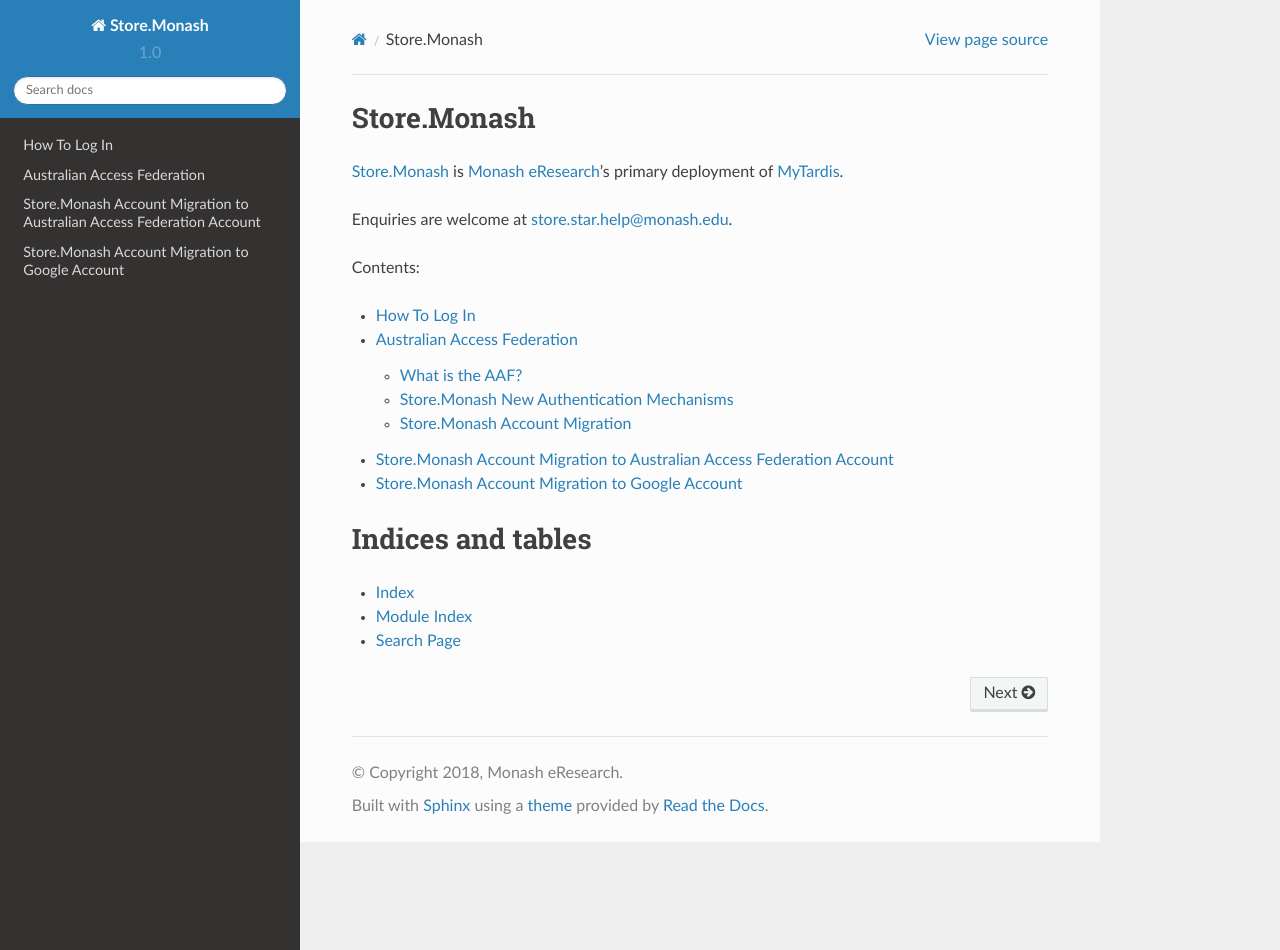
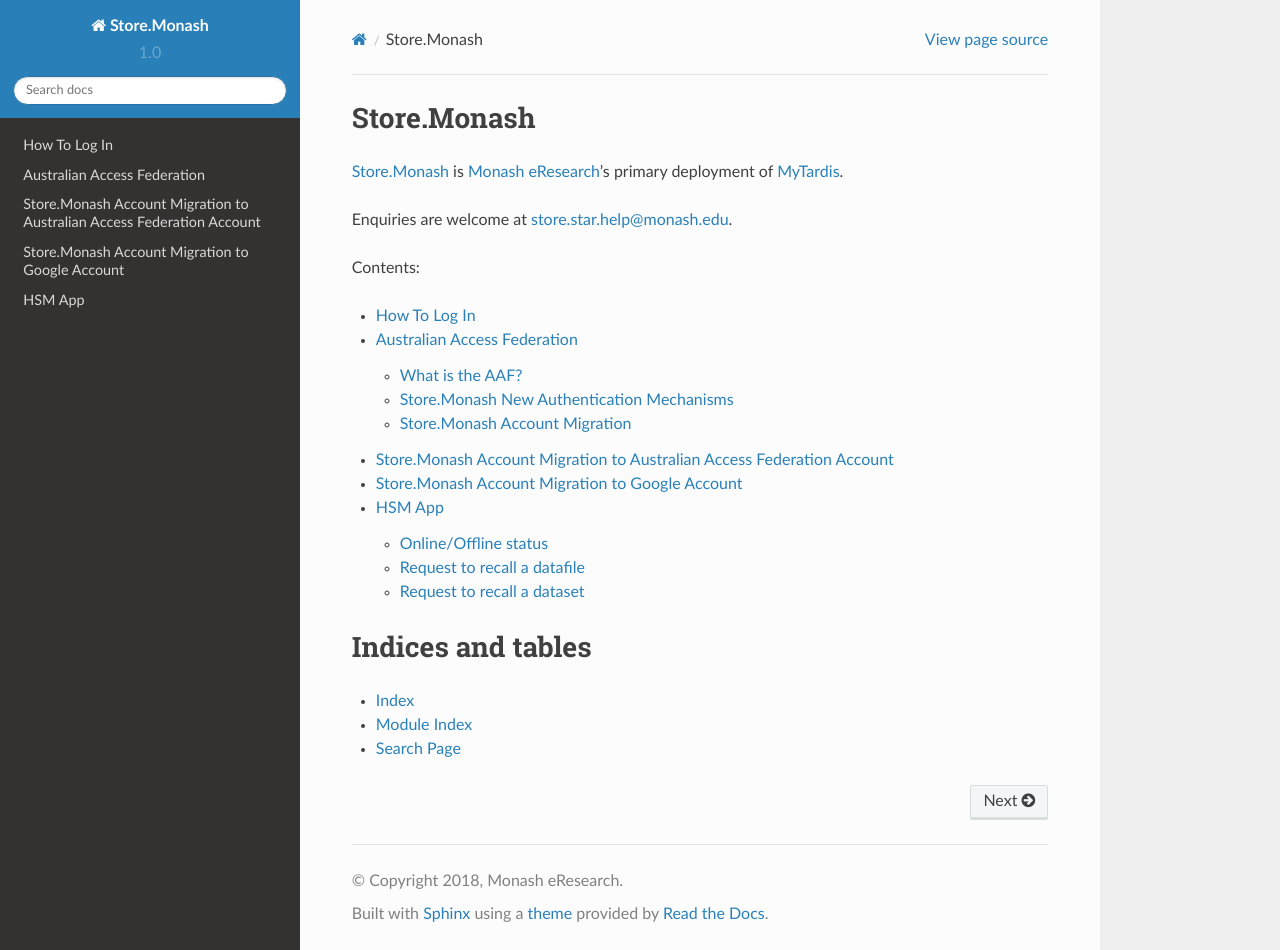
Before and after one commit to monash-merc/store.monash, a Sphinx documentation site: the page built from docs/source/index.rst, in a window 1280 px wide and 950 px high. Built offline with Sphinx 7.4.7 and the Read the Docs theme 2.0.0, drawn with Linux system fonts in a browser that asks for light colours; some of the changed lines change nothing that is shown.

Commit message:
Adding hsm app doc

```diff
--- /dev/null
+++ b/docs/source/hsm_app.rst
@@ -0,0 +1,33 @@
+HSM App
+=============
+
+Store.Monash now supports displaying online/offline status for file in Hierarchical Storage Management system. User can also submit a request to recall an offline file or a dataset.
+
+
+Online/Offline status
+----------------------
+
+On dataset view page under tree view and list view, each file will have a status symbol indicating if it is online or offline.
+If a file is online, there will be green dot indicating online status.
+If a file is offline, there wil be a gray dot indicating offline status.
+
+.. image:: images/hsm_online_offline.jpg
+
+
+
+Request to recall a datafile
+---------------------------
+
+For an offline file user can request to recall this file by clicking on the Request Recall button.
+An asynchronous process will try to recall this file and if successful, will send an email to user with link to download the file.
+
+.. image:: images/datafile_recall.png
+
+
+Request to recall a dataset
+--------------------------
+
+User can also submit a request to recall all files in a dataset by clicking on the Request Dataset Recall button.
+This will send an email to storage team and user will be notified when the dataset is available for download.
+
+.. image:: images/dataset_recall.png
--- a/docs/source/index.rst
+++ b/docs/source/index.rst
@@ -20,6 +20,7 @@
    aaf
    account_migration_aaf
    account_migration_google
+   hsm_app
 
 Indices and tables
 ==================
--- a/requirements.txt
+++ b/requirements.txt
@@ -1 +1 @@
-sphinx-rtd-theme==0.4.0
+sphinx-rtd-theme==0.5.1
```
Also changed, not shown: docs/source/images/datafile_recall.png (added), docs/source/images/dataset_recall.png (added), docs/source/images/hsm_online_offline.jpg (added).
